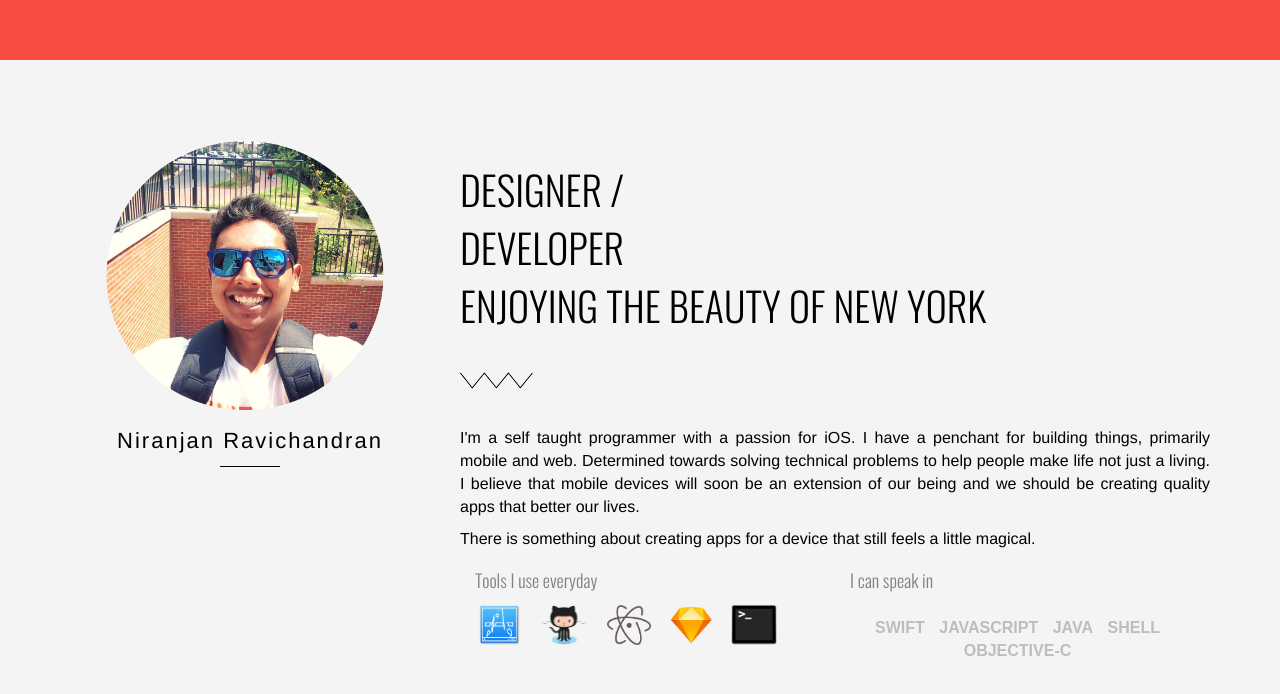
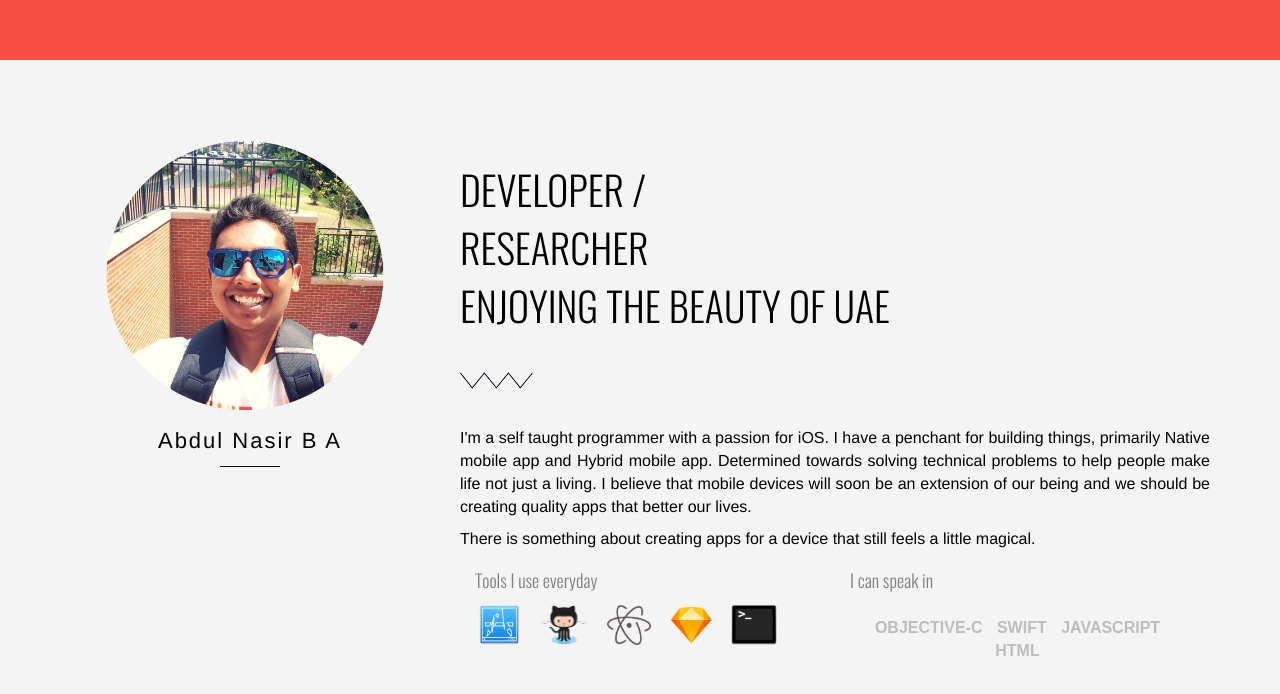
Before and after one commit to abdulnasirba/iosdeveloper, a plain HTML site: page index.htm in a window 1280 px wide. Shown: the part 740-1434 px from the top of the page. Drawn offline with nearby package versions, Linux system fonts and the light colour scheme.

Commit message:
iosdeveloper
changes

```diff
--- a/index.htm
+++ b/index.htm
@@ -25,7 +25,7 @@
     <meta name="msapplication-TileImage" content="assets/icons/ms-icon-144x144.png">
     <meta name="theme-color" content="#ffffff">
 
-    <title>Niranjan Ravichadran</title>
+    <title>Abdul Nasir B A</title>
 
     <!-- Bootstrap core CSS -->
     <link href="assets\css\bootstrap.css" rel="stylesheet">
@@ -80,16 +80,16 @@
 			<div class="row">
 				<div class="col-lg-4 name">
 					<img class="img-responsive" src="assets\img\niranjan.png">
-					<p>Niranjan Ravichandran</p>
+					<p>Abdul Nasir B A</p>
 					<a href="assets\NRAVICHAN-Resume.pdf" target="blank">
             <div class="name-label">
             </div>
           </a>
 				</div><! --/col-lg-4-->
 				<div class="col-lg-8 name-desc">
-					<h2>DESIGNER / <br>DEVELOPER <br>ENJOYING THE BEAUTY OF NEW YORK</h2>
+					<h2>DEVELOPER / <br>RESEARCHER <br>ENJOYING THE BEAUTY OF UAE</h2>
 					<div class="name-zig"></div>
-						<p>I'm a self taught programmer with a passion for iOS. I have a penchant for building things, primarily mobile and web.
+						<p>I'm a self taught programmer with a passion for iOS. I have a penchant for building things, primarily Native mobile app and Hybrid mobile app.
               Determined towards solving technical problems to help people make life not just a living. I believe that mobile devices will soon be an extension of our being and we should be creating quality apps that better our lives. </p>
             <p>There is something about creating apps for a device that still feels a little magical.</p>
               <div class="col-md-6">
@@ -106,11 +106,11 @@
             <div class="col-md-6">
               <h4>I can speak in</h4>
               <ul class="tools">
+				<li>Objective-C</li>
                 <li>Swift</li>
                 <li>Javascript</li>
-                <li>Java</li>
-                <li>Shell</li>
-                <li>Objective-C</li>
+                <li>HTML</li>
+
                 <!-- <li>HTML</li>
                 <li>CSS</li> -->
               </ul>
```
